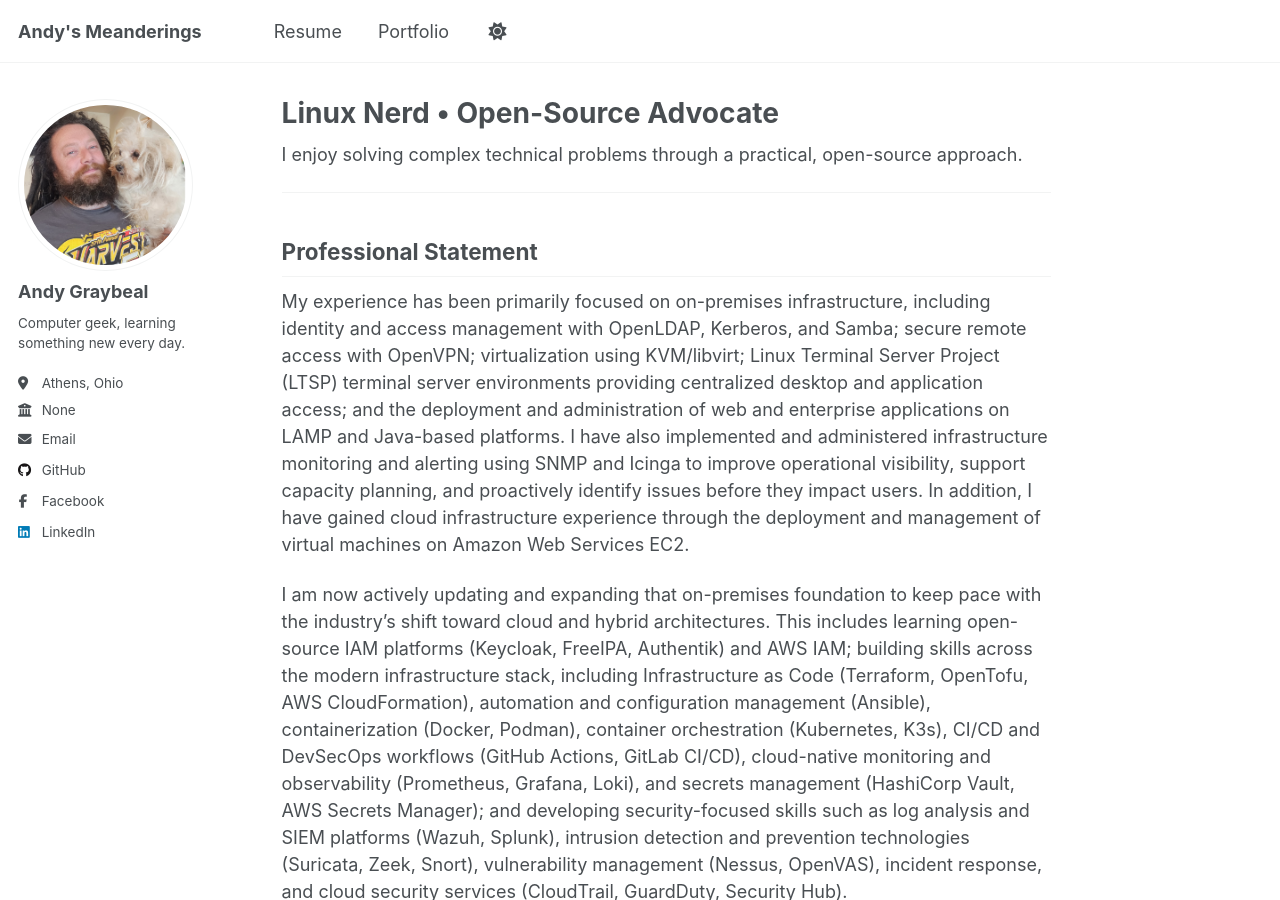
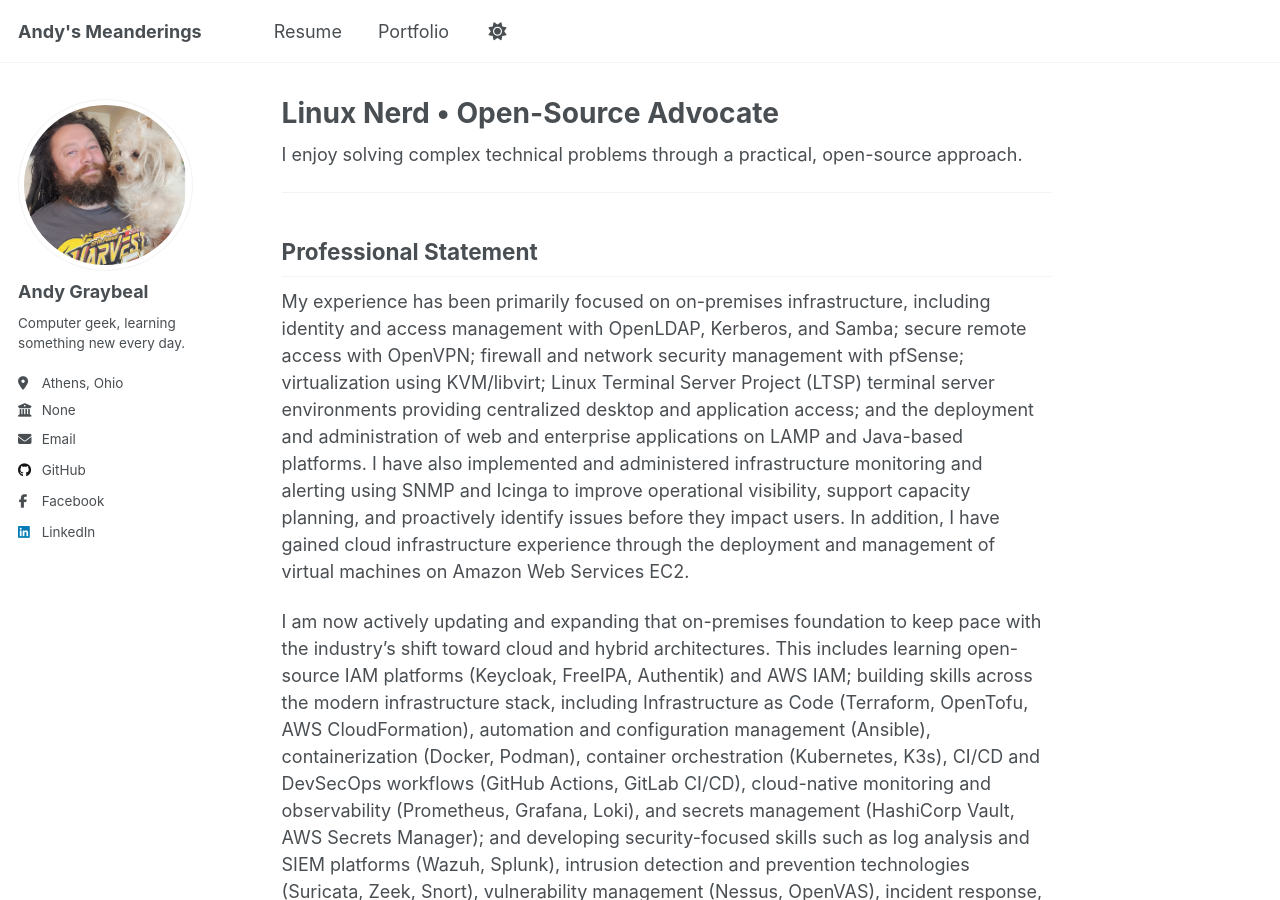
Before and after one commit to andy-graybeal/andy-graybeal.github.io, a Jekyll site: the page built from _pages/about.md, in a window 1280 px wide and 900 px high. Built offline with Jekyll 4.4.1, drawn with Linux system fonts in a browser that asks for light colours; a script that is not in the unit is left out.

Commit message:
Update about.md

```diff
--- a/_pages/about.md
+++ b/_pages/about.md
@@ -60,7 +60,7 @@ I enjoy solving complex technical problems through a practical, open-source appr
 ---
 ## Professional Statement
 
-My experience has been primarily focused on on-premises infrastructure, including identity and access management with OpenLDAP, Kerberos, and Samba; secure remote access with OpenVPN; virtualization using KVM/libvirt; Linux Terminal Server Project (LTSP) terminal server environments providing centralized desktop and application access; and the deployment and administration of web and enterprise applications on LAMP and Java-based platforms. I have also implemented and administered infrastructure monitoring and alerting using SNMP and Icinga to improve operational visibility, support capacity planning, and proactively identify issues before they impact users. In addition, I have gained cloud infrastructure experience through the deployment and management of virtual machines on Amazon Web Services EC2.
+My experience has been primarily focused on on-premises infrastructure, including identity and access management with OpenLDAP, Kerberos, and Samba; secure remote access with OpenVPN; firewall and network security management with pfSense; virtualization using KVM/libvirt; Linux Terminal Server Project (LTSP) terminal server environments providing centralized desktop and application access; and the deployment and administration of web and enterprise applications on LAMP and Java-based platforms. I have also implemented and administered infrastructure monitoring and alerting using SNMP and Icinga to improve operational visibility, support capacity planning, and proactively identify issues before they impact users. In addition, I have gained cloud infrastructure experience through the deployment and management of virtual machines on Amazon Web Services EC2.
 
 I am now actively updating and expanding that on-premises foundation to keep pace with the industry's shift toward cloud and hybrid architectures. This includes learning open-source IAM platforms (Keycloak, FreeIPA, Authentik) and AWS IAM; building skills across the modern infrastructure stack, including Infrastructure as Code (Terraform, OpenTofu, AWS CloudFormation), automation and configuration management (Ansible), containerization (Docker, Podman), container orchestration (Kubernetes, K3s), CI/CD and DevSecOps workflows (GitHub Actions, GitLab CI/CD), cloud-native monitoring and observability (Prometheus, Grafana, Loki), and secrets management (HashiCorp Vault, AWS Secrets Manager); and developing security-focused skills such as log analysis and SIEM platforms (Wazuh, Splunk), intrusion detection and prevention technologies (Suricata, Zeek, Snort), vulnerability management (Nessus, OpenVAS), incident response, and cloud security services (CloudTrail, GuardDuty, Security Hub).
 
```
